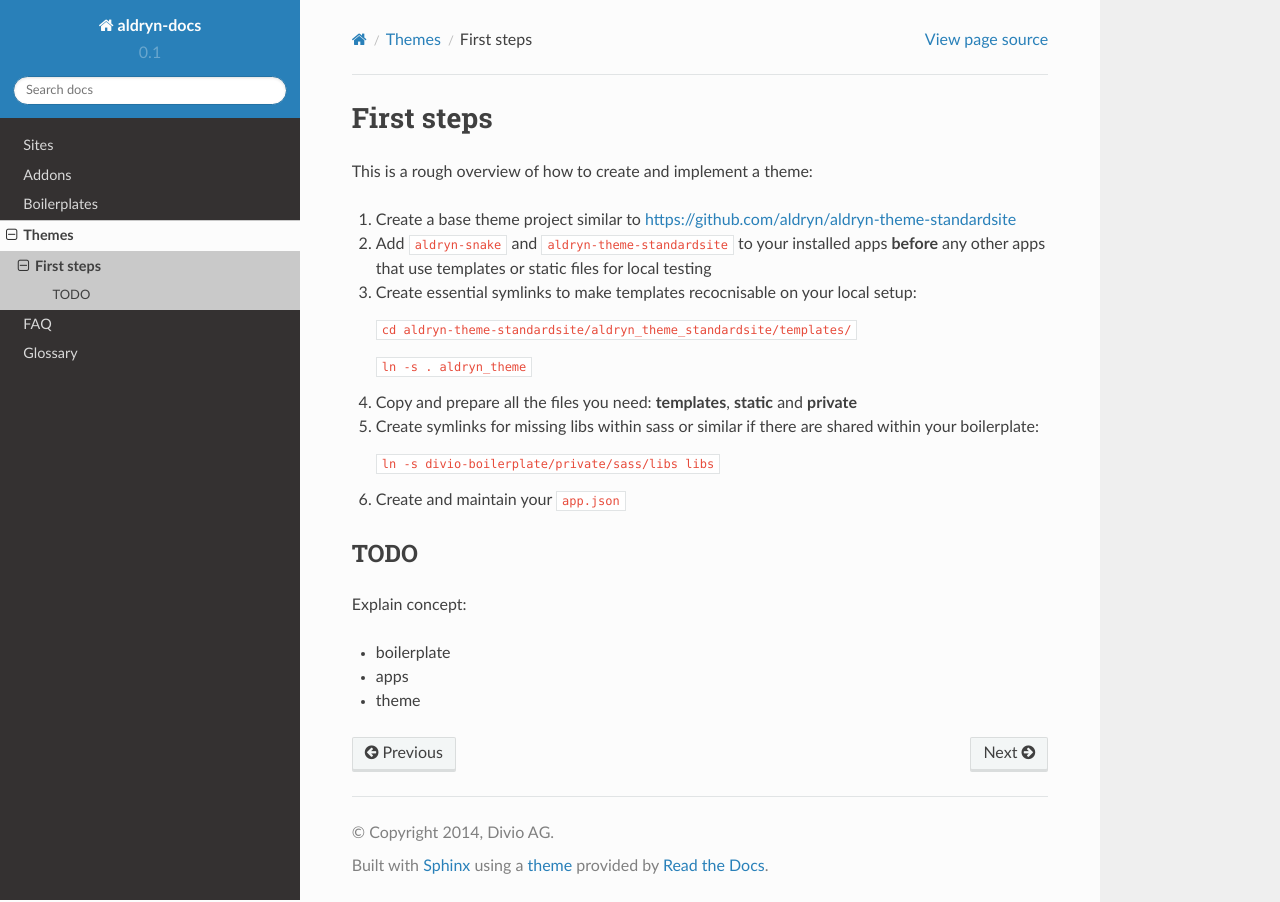
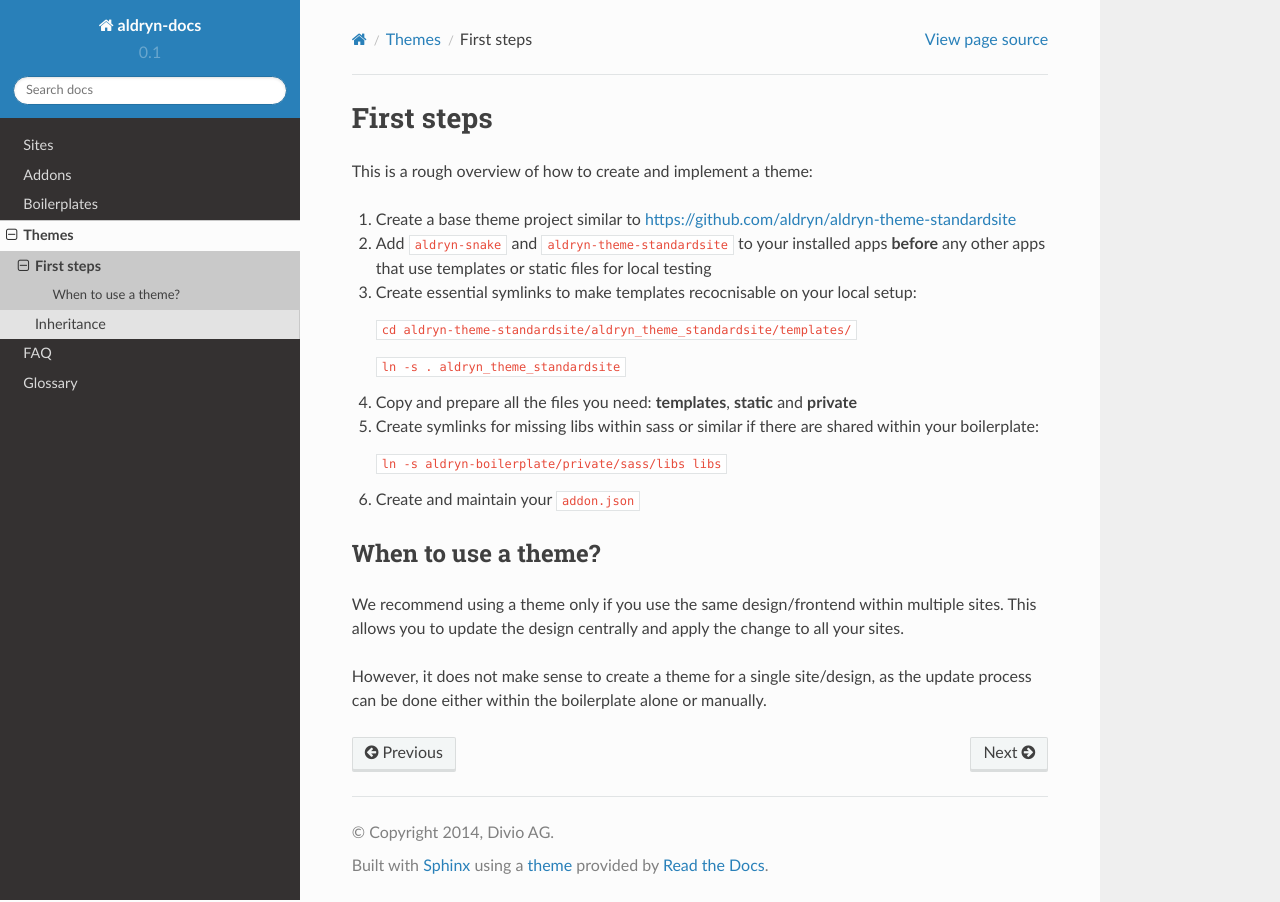
Before and after one commit to aldryn/aldryn-docs, a Sphinx documentation site: the page built from docs/themes/first-steps.rst, in a window 1280 px wide. Built offline with Sphinx 7.4.7 and the Read the Docs theme 2.0.0, drawn with Linux system fonts in a browser that asks for light colours.

Commit message:
add theme inheritance documentation

```diff
--- a/docs/themes/first-steps.rst
+++ b/docs/themes/first-steps.rst
@@ -13,22 +13,22 @@
 
    ``cd aldryn-theme-standardsite/aldryn_theme_standardsite/templates/``
 
-   ``ln -s . aldryn_theme``
+   ``ln -s . aldryn_theme_standardsite``
 
 #. Copy and prepare all the files you need: **templates**, **static** and **private**
 
 #. Create symlinks for missing libs within sass or similar if there are shared within your boilerplate:
 
-   ``ln -s divio-boilerplate/private/sass/libs libs``
+   ``ln -s aldryn-boilerplate/private/sass/libs libs``
 
-#. Create and maintain your ``app.json``
+#. Create and maintain your ``addon.json``
 
 
-TODO
-----
+When to use a theme?
+--------------------
 
-Explain concept:
+We recommend using a theme only if you use the same design/frontend within multiple sites. This allows you to update
+the design centrally and apply the change to all your sites.
 
-* boilerplate
-* apps
-* theme
+However, it does not make sense to create a theme for a single site/design, as the update process can be done either
+within the boilerplate alone or manually.
--- a/docs/themes/index.rst
+++ b/docs/themes/index.rst
@@ -6,3 +6,4 @@
     :maxdepth: 2
 
     first-steps
+    inheritance
```
Also changed, not shown: docs/themes/inheritance.rst (added, +31 -0 lines).
